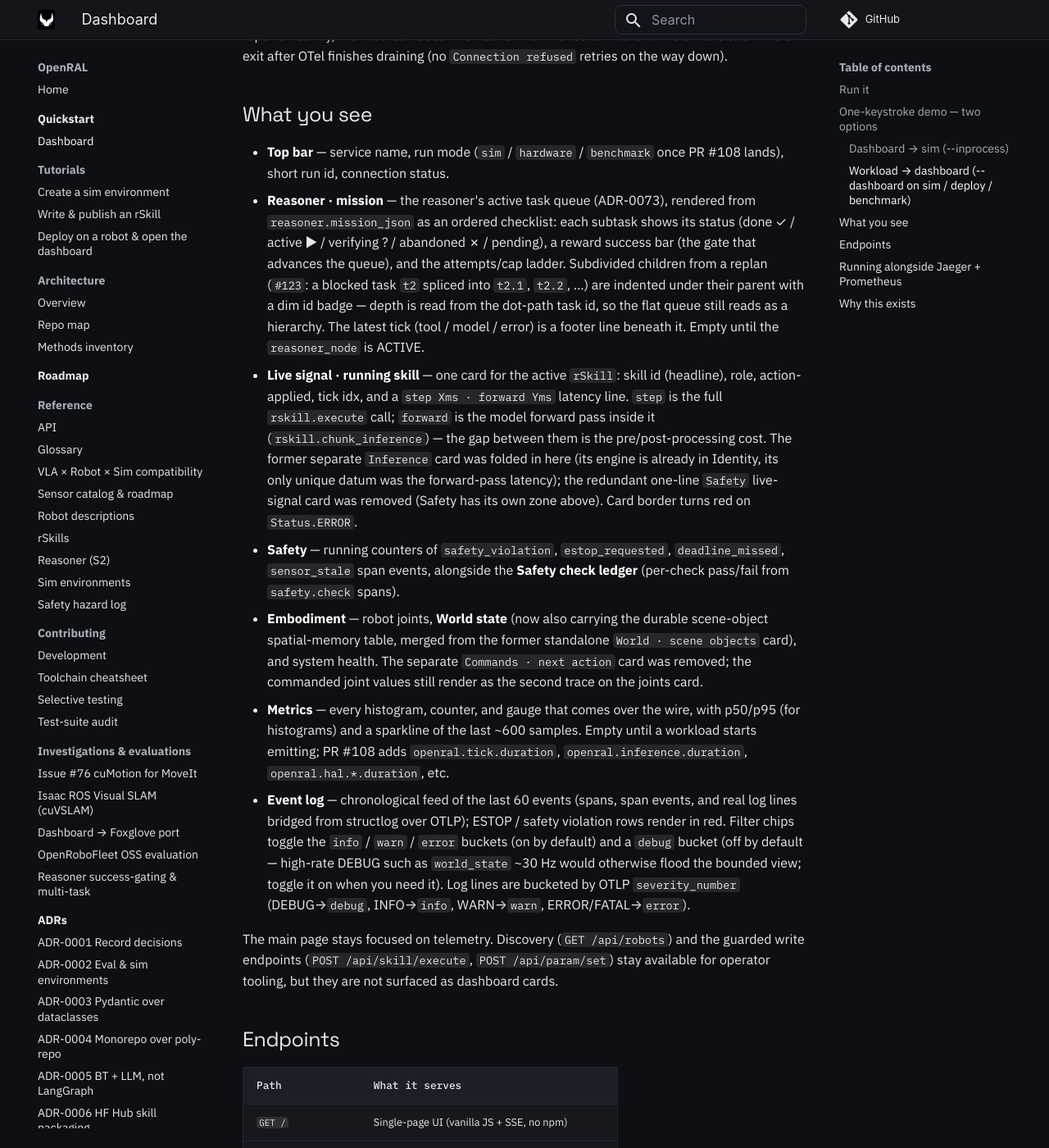
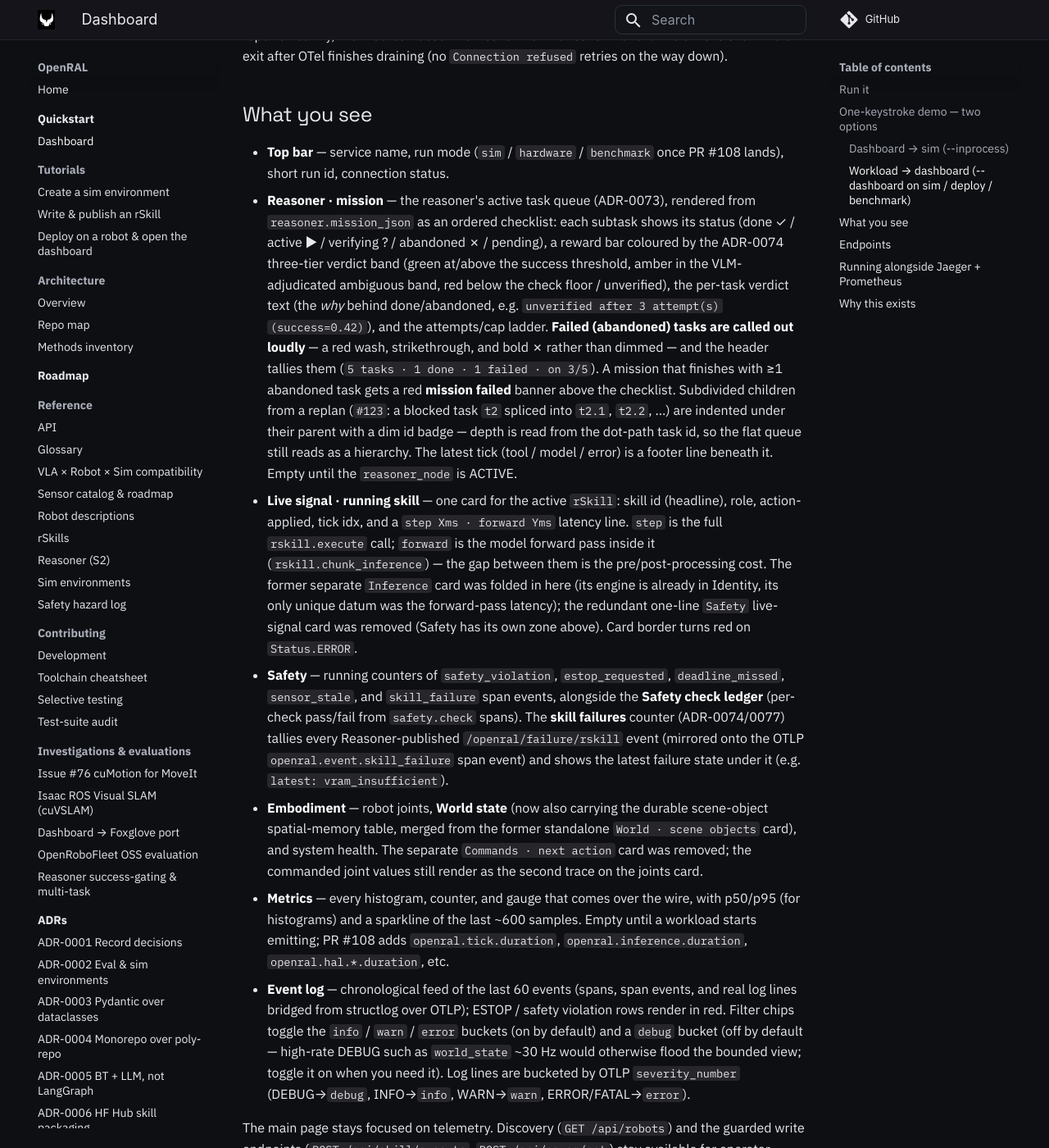
Before and after one commit to OpenRAL/openral, an MkDocs documentation site: the page built from docs/quickstart/dashboard.md, in a window 1280 px wide and 1400 px high, scrolled down 1441 px. Shown: the whole window at 82% size. Built offline with MkDocs 1.6.1 and Material for MkDocs 9.7.7, drawn with Linux system fonts in a browser that asks for light colours; comment, search, counter and statistics services are not loaded.

Commit message:
feat(dashboard): surface failed tasks, reward bands + skill failures (ADR-0073/0074/0077)
What changed
- Reasoner · mission card: abandoned (FAILED) tasks now read LOUD — red wash,
  strikethrough, bold ✗ — instead of dimmed; the header tallies failures
  ("5 tasks · 1 done · 1 failed · on 3/5"); a mission that finishes with ≥1
  abandoned task gets a red "mission failed" banner.
- Reward state vs thresholds: each task's reward bar is coloured by the
  ADR-0074 three-tier verdict band (green success / amber ambiguous /
  red unverified), and the per-task verdict text (the why) renders inline.
- Skill failures: a new "skill failures" counter (with latest state, e.g.
  "latest: vram_insufficient") tallies every Reasoner-published rskill
  FailureTrigger. _publish_skill_failure now mirrors each failure onto the
  OTLP span path via a new openral.event.skill_failure span event +
  openral.event.skill_failure.state attr (the ROS failure bus is invisible
  to the OTLP-only dashboard).

Why
- Operators could not see failed/abandoned tasks, reward verdicts, or skill
  failures (incl. the ADR-0077 vram_insufficient refusal) at a glance — they
  only appeared as raw event-log lines.

How tested
- python/observability/tests: new store test asserts the skill_failure event
  counts, lands at error severity, and carries the state; full suite 166 pass.
- tests/integration/test_reasoner_vram_pair_refusal.py (gated live): asserts
  the refusal also emits the openral.event.skill_failure / vram_insufficient
  span event for the dashboard.
- Visually verified: real FastAPI app + synthetic store, npx playwright
  chromium screenshot confirms the loud failed task, banded reward bars, and
  the red "skill failures: 2 · latest: timeout" counter.
- ruff clean; mypy --strict clean on the observability changes.

Docs: docs/quickstart/dashboard.md + docs/methods/06 updated.

Co-Authored-By: Claude Opus 4.8 (1M context) <noreply@anthropic.com>
Claude-Session: https://claude.ai/code/session_01G8gNnkTxw2CsyCWkGCebSp
Signed-off-by: Adrian Llopart <adrianllopart@gmail.com>

```diff
--- a/docs/quickstart/dashboard.md
+++ b/docs/quickstart/dashboard.md
@@ -76,13 +76,21 @@ draining (no `Connection refused` retries on the way down).
 - **Reasoner · mission** — the reasoner's active task queue (ADR-0073),
   rendered from `reasoner.mission_json` as an ordered checklist: each
   subtask shows its status (done ✓ / active ▶ / verifying ? / abandoned ✗
-  / pending), a reward success bar (the gate that advances the queue),
-  and the attempts/cap ladder. Subdivided children from a replan
-  (`#123`: a blocked task `t2` spliced into `t2.1`, `t2.2`, …) are
-  indented under their parent with a dim id badge — depth is read from the
-  dot-path task id, so the flat queue still reads as a hierarchy. The
-  latest tick (tool / model / error) is a footer line beneath it. Empty
-  until the `reasoner_node` is ACTIVE.
+  / pending), a reward bar coloured by the ADR-0074 three-tier verdict
+  band (green at/above the success threshold, amber in the VLM-adjudicated
+  ambiguous band, red below the check floor / unverified), the per-task
+  verdict text (the *why* behind done/abandoned, e.g.
+  `unverified after 3 attempt(s) (success=0.42)`), and the attempts/cap
+  ladder. **Failed (abandoned) tasks are called out loudly** — a red wash,
+  strikethrough, and bold ✗ rather than dimmed — and the header tallies
+  them (`5 tasks · 1 done · 1 failed · on 3/5`). A mission that finishes
+  with ≥1 abandoned task gets a red **mission failed** banner above the
+  checklist. Subdivided children from a replan (`#123`: a blocked task
+  `t2` spliced into `t2.1`, `t2.2`, …) are indented under their parent
+  with a dim id badge — depth is read from the dot-path task id, so the
+  flat queue still reads as a hierarchy. The latest tick (tool / model /
+  error) is a footer line beneath it. Empty until the `reasoner_node` is
+  ACTIVE.
 - **Live signal · running skill** — one card for the active `rSkill`: skill id
   (headline), role, action-applied, tick idx, and a `step Xms · forward Yms`
   latency line. `step` is the full `rskill.execute` call; `forward` is the model
@@ -93,8 +101,12 @@ draining (no `Connection refused` retries on the way down).
   removed (Safety has its own zone above). Card border turns red on
   `Status.ERROR`.
 - **Safety** — running counters of `safety_violation`, `estop_requested`,
-  `deadline_missed`, `sensor_stale` span events, alongside the **Safety
-  check ledger** (per-check pass/fail from `safety.check` spans).
+  `deadline_missed`, `sensor_stale`, and `skill_failure` span events,
+  alongside the **Safety check ledger** (per-check pass/fail from
+  `safety.check` spans). The **skill failures** counter (ADR-0074/0077)
+  tallies every Reasoner-published `/openral/failure/rskill` event
+  (mirrored onto the OTLP `openral.event.skill_failure` span event) and
+  shows the latest failure state under it (e.g. `latest: vram_insufficient`).
 - **Embodiment** — robot joints, **World state** (now also carrying the
   durable scene-object spatial-memory table, merged from the former
   standalone `World · scene objects` card), and system health. The
```
Also changed, not shown: docs/methods/00-core-schemas.md (+1 -1 lines), docs/methods/06-reasoning-wam-safety-observability.md (+14 -13 lines), python/observability/src/openral_observability/dashboard/static/dashboard.css (+27 -4 lines), python/observability/src/openral_observability/dashboard/static/dashboard.js (+52 -6 lines), python/observability/src/openral_observability/dashboard/static/index.html (+8 -0 lines), 5 other files.
